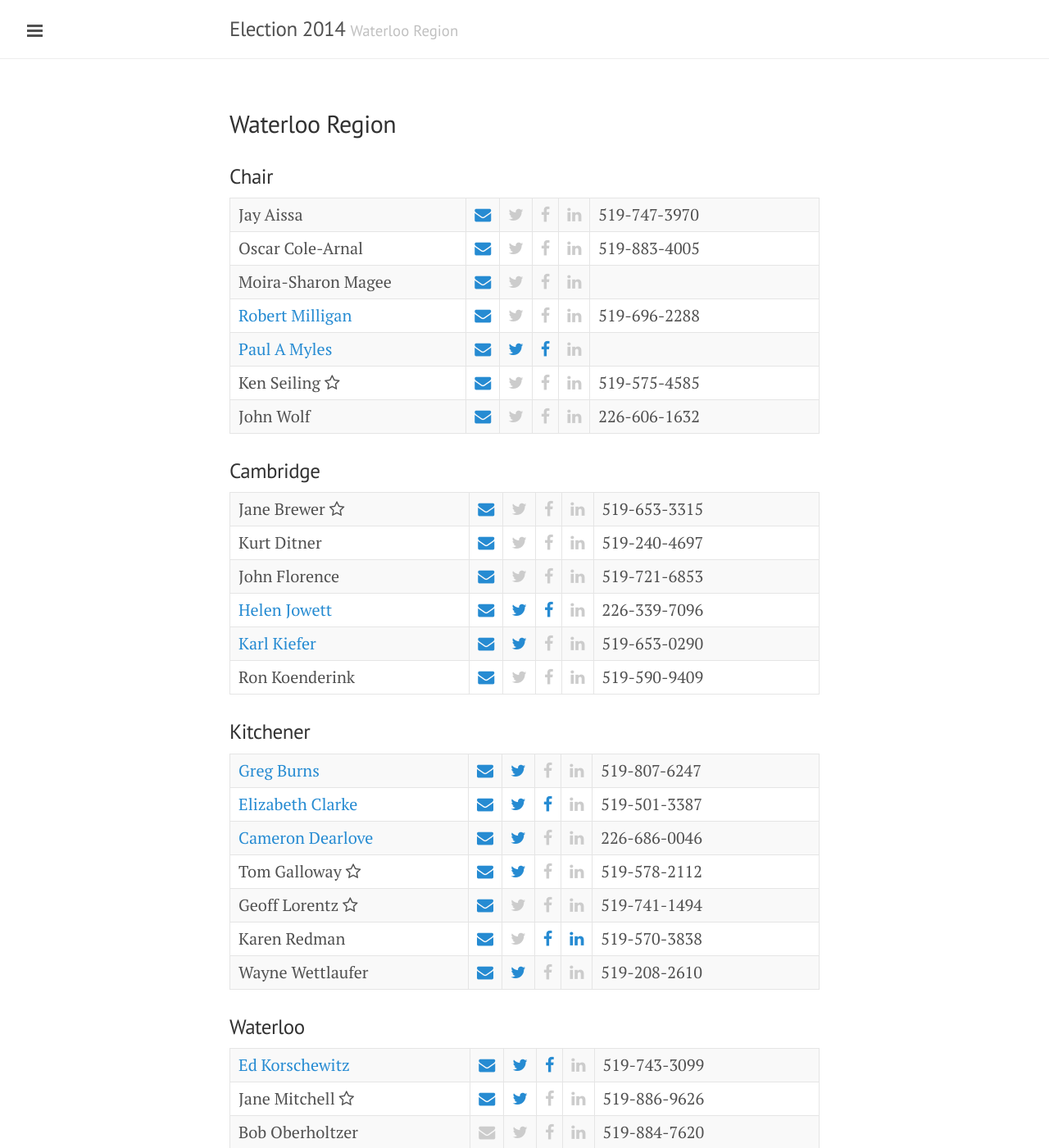
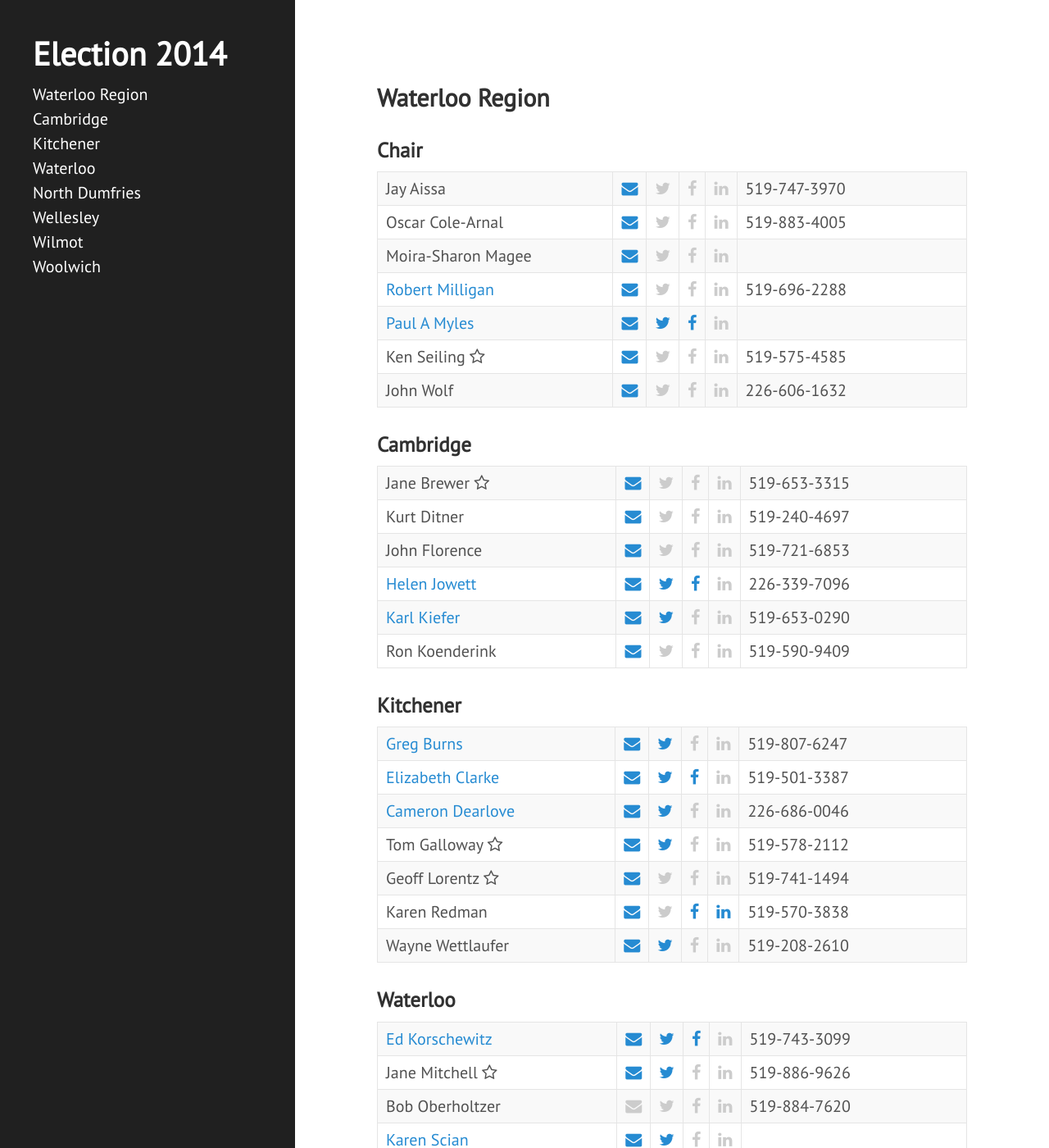
Before and after one commit to info-waterloo-region/election-2014, a Jekyll site: the page built from index.html, in a window 1280 px wide and 1400 px high. Shown: the whole window at 82% size. Built offline with Jekyll 4.4.1, drawn with Linux system fonts in a browser that asks for light colours; nearby versions of some CDN libraries; Markdown is read by kramdown in place of the engine named in the settings; the list of posts is cut into pages by our own code.

Commit message:
Switching to hyde.css

```diff
--- a/_includes/head.html
+++ b/_includes/head.html
@@ -17,7 +17,7 @@
   <!-- CSS -->
   <link rel="stylesheet" href="{{ site.baseurl }}/public/css/poole.css">
   <link rel="stylesheet" href="{{ site.baseurl }}/public/css/syntax.css">
-  <link rel="stylesheet" href="{{ site.baseurl }}/public/css/lanyon.css">
+  <link rel="stylesheet" href="{{ site.baseurl }}/public/css/hyde.css">
   <link rel="stylesheet" href="http://fonts.googleapis.com/css?family=PT+Serif:400,400italic,700|PT+Sans:400">
   <style type="text/css">
     td {
--- a/_includes/sidebar.html
+++ b/_includes/sidebar.html
@@ -1,26 +1,22 @@
-<!-- Target for toggling the sidebar `.sidebar-checkbox` is for regular
-     styles, `#sidebar-checkbox` for behavior. -->
-<input type="checkbox" class="sidebar-checkbox" id="sidebar-checkbox">
+<div class="sidebar">
+  <div class="container sidebar-sticky">
+    <div class="sidebar-about">
+      <h1>
+        <a href="{{ site.baseurl }}/">
+          {{ site.title }}
+        </a>
+      </h1>
+    </div>
 
-<!-- Toggleable sidebar -->
-<div class="sidebar" id="sidebar">
-  <nav class="sidebar-nav">
-    <a class="sidebar-nav-item{% if page.url == site.baseurl %} active{% endif %}" href="{{ site.baseurl }}/">Home</a>
-
-    {% comment %}
-      The code below dynamically generates a sidebar nav of pages with
-      `layout: page` in the front-matter. See readme for usage.
-    {% endcomment %}
-
-    {% assign pages_list = site.pages %}
-    {% for node in pages_list %}
-      {% if node.title != null %}
-        {% if node.layout == "page" %}
-          <a class="sidebar-nav-item{% if page.url == node.url %} active{% endif %}" href="{{ site.baseurl }}{{ node.url }}">{{ node.title }}</a>
-        {% endif %}
-      {% endif %}
-    {% endfor %}
-
-    <a class="sidebar-nav-item" href="{{ site.github.repo }}">GitHub project</a>
-  </nav>
+    <nav class="sidebar-nav">
+      <a class="sidebar-nav-item" href="/election-2014/waterloo-region/">Waterloo Region</a>
+      <a class="sidebar-nav-item" href="/election-2014/cambridge/">Cambridge</a>
+      <a class="sidebar-nav-item" href="/election-2014/kitchener/">Kitchener</a>
+      <a class="sidebar-nav-item" href="/election-2014/waterloo/">Waterloo</a>
+      <a class="sidebar-nav-item" href="/election-2014/north-dumfries/">North Dumfries</a>
+      <a class="sidebar-nav-item" href="/election-2014/wellesley/">Wellesley</a>
+      <a class="sidebar-nav-item" href="/election-2014/wilmot/">Wilmot</a>
+      <a class="sidebar-nav-item" href="/election-2014/woolwich/">Woolwich</a>
+    </nav>
+  </div>
 </div>
--- a/_layouts/default.html
+++ b/_layouts/default.html
@@ -7,41 +7,9 @@
 
     {% include sidebar.html %}
 
-    <!-- Wrap is the content to shift when toggling the sidebar. We wrap the
-         content to avoid any CSS collisions with our real content. -->
-    <div class="wrap">
-      <div class="masthead">
-        <div class="container">
-          <h3 class="masthead-title">
-            <a href="{{ site.baseurl }}/" title="Home">{{ site.title }}</a>
-            <small>{{ site.tagline }}</small>
-          </h3>
-        </div>
-      </div>
-
-      <div class="container content">
-        {{ content }}
-      </div>
+    <div class="content container">
+      {{ content }}
     </div>
 
-    <label for="sidebar-checkbox" class="sidebar-toggle"></label>
-
-    <script>
-      (function(document) {
-        var toggle = document.querySelector('.sidebar-toggle');
-        var sidebar = document.querySelector('#sidebar');
-        var checkbox = document.querySelector('#sidebar-checkbox');
-
-        document.addEventListener('click', function(e) {
-          var target = e.target;
-
-          if(!checkbox.checked ||
-             sidebar.contains(target) ||
-             (target === checkbox || target === toggle)) return;
-
-          checkbox.checked = false;
-        }, false);
-      })(document);
-    </script>
   </body>
 </html>
--- /dev/null
+++ b/public/css/hyde.css
@@ -0,0 +1,246 @@
+/*
+ *  __                  __
+ * /\ \                /\ \
+ * \ \ \___   __  __   \_\ \     __
+ *  \ \  _ `\/\ \/\ \  /'_` \  /'__`\
+ *   \ \ \ \ \ \ \_\ \/\ \_\ \/\  __/
+ *    \ \_\ \_\/`____ \ \___,_\ \____\
+ *     \/_/\/_/`/___/> \/__,_ /\/____/
+ *                /\___/
+ *                \/__/
+ *
+ * Designed, built, and released under MIT license by @mdo. Learn more at
+ * https://github.com/poole/hyde.
+ */
+
+
+/*
+ * Contents
+ *
+ * Global resets
+ * Sidebar
+ * Container
+ * Reverse layout
+ * Themes
+ */
+
+
+/*
+ * Global resets
+ *
+ * Update the foundational and global aspects of the page.
+ */
+
+html {
+  font-family: "PT Sans", Helvetica, Arial, sans-serif;
+}
+@media (min-width: 48em) {
+  html {
+    font-size: 1em;
+  }
+}
+@media (min-width: 58em) {
+  html {
+    font-size: 1.25em;
+  }
+}
+
+
+/*
+ * Sidebar
+ *
+ * Flexible banner for housing site name, intro, and "footer" content. Starts
+ * out above content in mobile and later moves to the side with wider viewports.
+ */
+
+.sidebar {
+  text-align: center;
+  padding: 2rem 1rem;
+  color: rgba(255,255,255,.5);
+  background-color: #202020;
+}
+@media (min-width: 48em) {
+  .sidebar {
+    position: fixed;
+    top: 0;
+    left: 0;
+    bottom: 0;
+    width: 18rem;
+    text-align: left;
+  }
+}
+
+/* Sidebar links */
+.sidebar a {
+  color: #fff;
+}
+
+/* About section */
+.sidebar-about h1 {
+  color: #fff;
+  margin-top: 0;
+}
+
+/* Sidebar nav */
+.sidebar-nav {
+  margin-bottom: 1rem;
+}
+.sidebar-nav-item {
+  display: block;
+}
+a.sidebar-nav-item:hover,
+a.sidebar-nav-item:focus {
+  text-decoration: underline;
+}
+.sidebar-nav-item.active {
+  font-weight: bold;
+}
+
+/* Sticky sidebar
+ *
+ * Add the `sidebar-sticky` class to the sidebar's container to affix it the
+ * contents to the bottom of the sidebar in tablets and up.
+ */
+
+@media (min-width: 48em) {
+  .sidebar-sticky {
+    position: absolute;
+    right:  1rem;
+    left:   1rem;
+  }
+}
+
+
+/* Container
+ *
+ * Align the contents of the site above the proper threshold with some margin-fu
+ * with a 25%-wide `.sidebar`.
+ */
+
+.content {
+  padding-top:    4rem;
+  padding-bottom: 4rem;
+}
+
+@media (min-width: 48em) {
+  .content {
+    max-width: 38rem;
+    margin-left: 20rem;
+    margin-right: 2rem;
+  }
+}
+
+@media (min-width: 64em) {
+  .content {
+    margin-left: 22rem;
+    margin-right: 4rem;
+  }
+}
+
+
+/*
+ * Reverse layout
+ *
+ * Flip the orientation of the page by placing the `.sidebar` on the right.
+ */
+
+@media (min-width: 48em) {
+  .layout-reverse .sidebar {
+    left: auto;
+    right: 0;
+  }
+  .layout-reverse .content {
+    margin-left: 2rem;
+    margin-right: 20rem;
+  }
+}
+
+@media (min-width: 64em) {
+  .layout-reverse .content {
+    margin-left: 4rem;
+    margin-right: 22rem;
+  }
+}
+
+
+
+/*
+ * Themes
+ *
+ * As of v1.1, Hyde includes optional themes to color the sidebar and links
+ * within blog posts. To use, add the class of your choosing to the `body`.
+ */
+
+/* Base16 (http://chriskempson.github.io/base16/#default) */
+
+/* Red */
+.theme-base-08 .sidebar {
+  background-color: #ac4142;
+}
+.theme-base-08 .content a,
+.theme-base-08 .related-posts li a:hover {
+  color: #ac4142;
+}
+
+/* Orange */
+.theme-base-09 .sidebar {
+  background-color: #d28445;
+}
+.theme-base-09 .content a,
+.theme-base-09 .related-posts li a:hover {
+  color: #d28445;
+}
+
+/* Yellow */
+.theme-base-0a .sidebar {
+  background-color: #f4bf75;
+}
+.theme-base-0a .content a,
+.theme-base-0a .related-posts li a:hover {
+  color: #f4bf75;
+}
+
+/* Green */
+.theme-base-0b .sidebar {
+  background-color: #90a959;
+}
+.theme-base-0b .content a,
+.theme-base-0b .related-posts li a:hover {
+  color: #90a959;
+}
+
+/* Cyan */
+.theme-base-0c .sidebar {
+  background-color: #75b5aa;
+}
+.theme-base-0c .content a,
+.theme-base-0c .related-posts li a:hover {
+  color: #75b5aa;
+}
+
+/* Blue */
+.theme-base-0d .sidebar {
+  background-color: #6a9fb5;
+}
+.theme-base-0d .content a,
+.theme-base-0d .related-posts li a:hover {
+  color: #6a9fb5;
+}
+
+/* Magenta */
+.theme-base-0e .sidebar {
+  background-color: #aa759f;
+}
+.theme-base-0e .content a,
+.theme-base-0e .related-posts li a:hover {
+  color: #aa759f;
+}
+
+/* Brown */
+.theme-base-0f .sidebar {
+  background-color: #8f5536;
+}
+.theme-base-0f .content a,
+.theme-base-0f .related-posts li a:hover {
+  color: #8f5536;
+}
```
